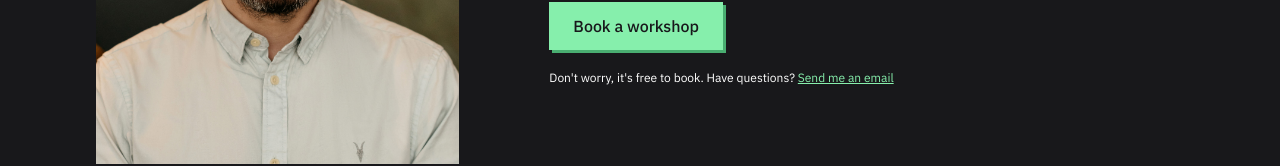
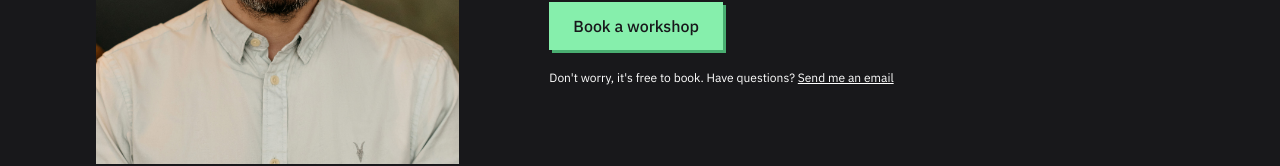
Before and after one commit to timmyomahony/founder-roadmap-website, a Next.js app: page / in a window 1280 px wide. Shown: the part 501-667 px from the top of the page. Built offline with nearby package versions, Linux system fonts and the light colour scheme.

Commit message:
Updated link in hero to not be as distracting

```diff
--- a/components/home/Hero.tsx
+++ b/components/home/Hero.tsx
@@ -48,10 +48,7 @@ export default function Hero() {
         </div>
         <p className="text-xs mt-5 xl:mt-5 2xl:mt-10">
           Don&apos;t worry, it&apos;s free to book. Have questions?{" "}
-          <a
-            className="text-green-300 underline"
-            href={`mailto:${getEmailAddress()}`}
-          >
+          <a className="underline" href={`mailto:${getEmailAddress()}`}>
             Send me an email
           </a>
         </p>
```
